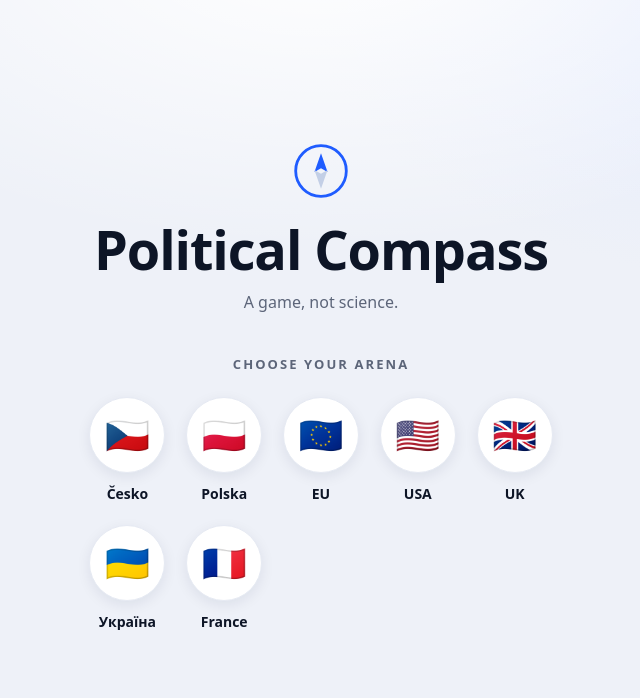
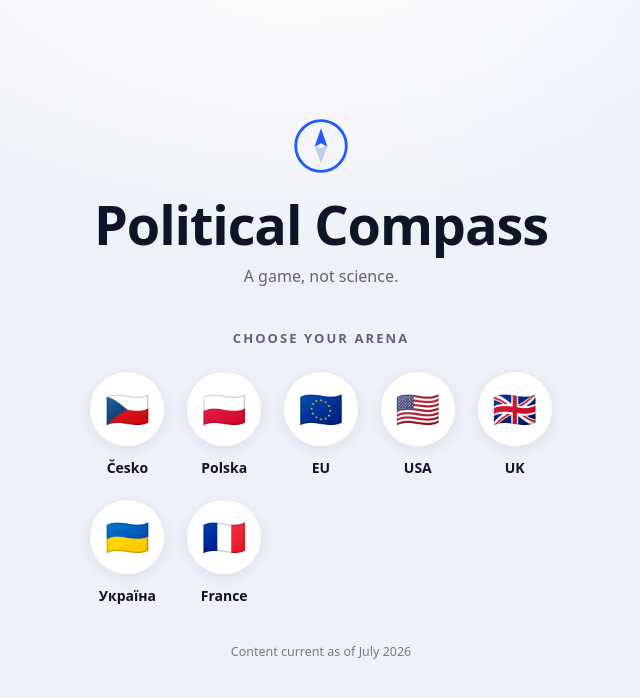
Before and after one commit to adamek727/kompas, a website with bundled scripts: page index.html in a window 1280 px wide. Shown: the whole page, without its empty margins (319-959 px from the left). Built offline with nearby package versions, Linux system fonts and the light colour scheme.

Commit message:
chore: home note 'Content current as of July 2026', bump version to 1.0.0

```diff
--- a/css/styles.css
+++ b/css/styles.css
@@ -76,6 +76,7 @@ h1, h2, h3 { font-family: var(--font-display); font-weight: 700; letter-spacing:
 .flag.is-disabled { cursor: not-allowed; }
 .flag.is-disabled .disc { filter: grayscale(1); opacity: .45; }
 .flag.is-disabled .name { color: var(--muted); }
+.home-note { margin: 34px 0 0; color: var(--muted); font-size: 12.5px; opacity: .85; }
 
 /* ---------- Quiz ---------- */
 .quiz { animation: fadeUp .4s ease both; }
--- a/js/app.js
+++ b/js/app.js
@@ -18,6 +18,7 @@ const HOME_UI = {
   tagline: 'A game, not science.',
   pickDomain: 'Choose your arena',
   comingSoon: 'Coming soon',
+  note: 'Content current as of July 2026',
 };
 
 const SHARE_UI = {
--- a/js/render.js
+++ b/js/render.js
@@ -18,6 +18,7 @@ export function homeHTML(domains, ui) {
     <p class="tagline">${ui.tagline}</p>
     <p class="pick">${ui.pickDomain}</p>
     <div class="flags">${flags}</div>
+    ${ui.note ? `<p class="home-note">${ui.note}</p>` : ''}
   </section>`;
 }
 
--- a/package.json
+++ b/package.json
@@ -1,6 +1,6 @@
 {
   "name": "kompas",
-  "version": "0.1.0",
+  "version": "1.0.0",
   "type": "module",
   "private": true,
   "scripts": {
```
